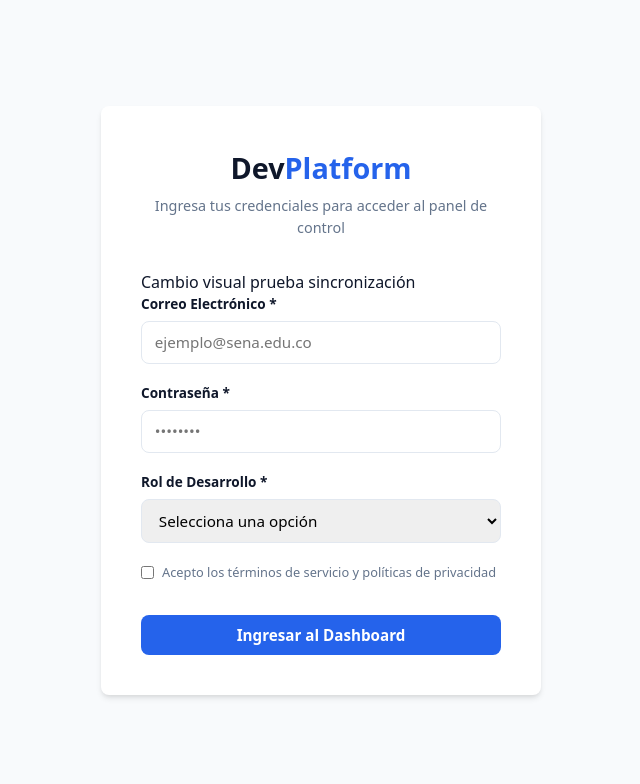
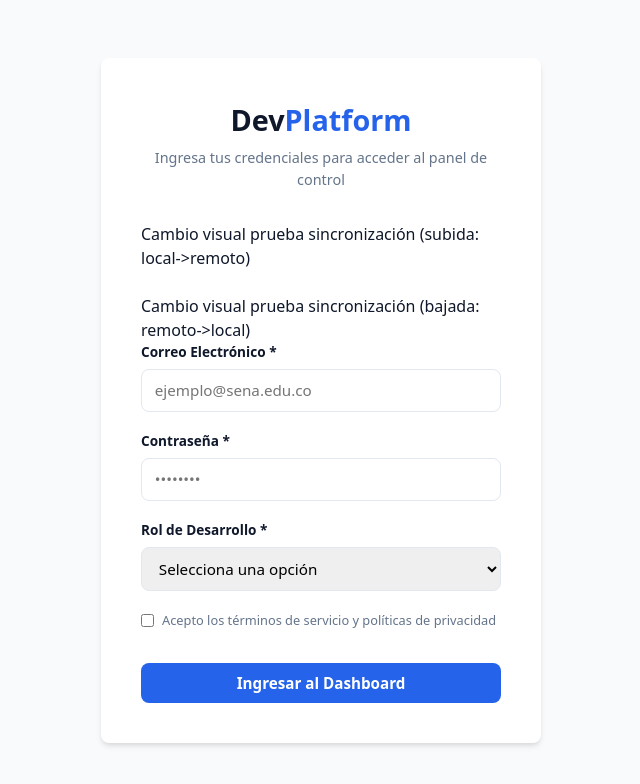
Before and after one commit to InstructorAlex/Dashboard_Pruebas, a plain HTML site: page index.html in a window 1280 px wide. Shown: the whole page, without its empty margins (319-959 px from the left). Drawn offline with Linux system fonts and the light colour scheme.

Commit message:
Commite 2: Se agrega titulo 2 para probar cambios de bajada

```diff
--- a/index.html
+++ b/index.html
@@ -15,7 +15,9 @@
     </header>
 
     <form action="dashboard.html" method="GET" class="auth-form">
-      <div class="logo">Cambio visual prueba sincronización</span></div>
+      <div class="logo">Cambio visual prueba sincronización (subida: local->remoto)</span></div>
+      <br>
+      <div class="logo">Cambio visual prueba sincronización (bajada: remoto->local)</span></div>
       <fieldset class="form-group-container">
         <legend class="sr-only">Datos de Acceso</legend>
 
```
